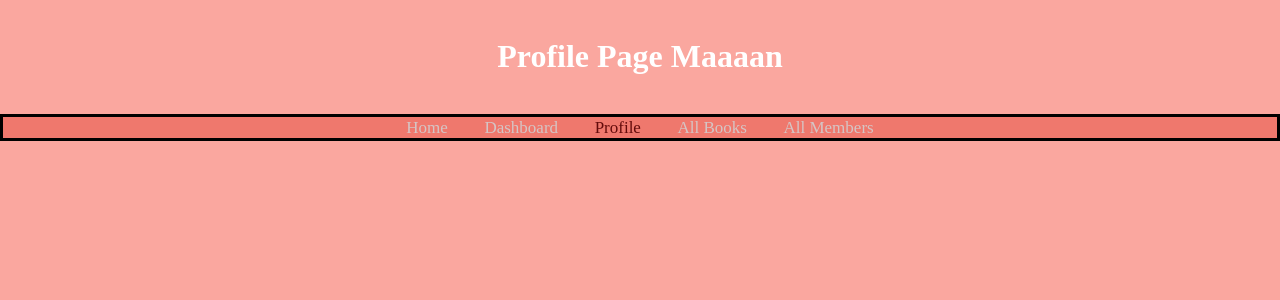
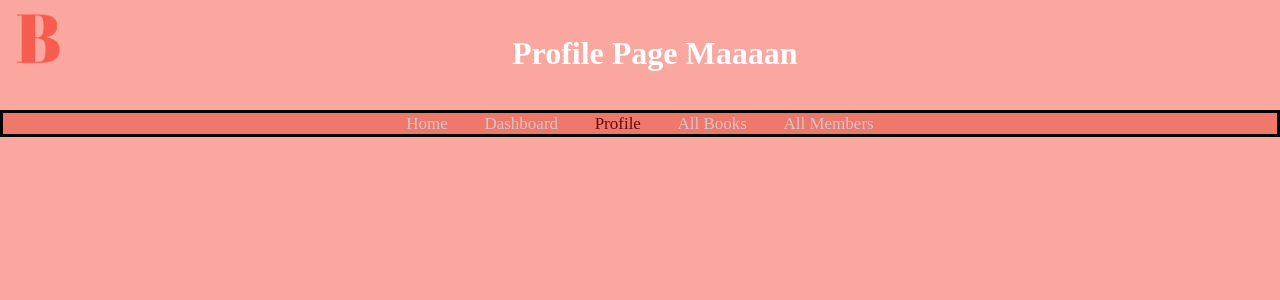
Before and after one commit to Ahmed-Ashraf-Marzouk/Booky, a PHP site: page /profile.html in a window 1280 px wide. Shown: the top 300 px of the page. Run offline with PHP 8.4, Linux system fonts and the light colour scheme.

Commit message:
Adding logo + modifiying style

```diff
--- a/css/css-for-profile-page.css
+++ b/css/css-for-profile-page.css
@@ -5,11 +5,18 @@ body {
   font-family: 'Times New Roman', Times, serif;
 }
 
+#logo-id {
+  width: 4%;
+  margin-right: 35%;
+  margin-left: 1%;
+}
+
 #profile {
-    text-align: center;
+  /* text-align: center; */
   color: white;
-    margin-top: 3%;
+  margin-top: 1%;
 }
+
 
 .topnav {
   text-align: center;
--- a/profile.html
+++ b/profile.html
@@ -17,11 +17,9 @@
 
         <header>
 
-            <div>
-
-                <h1 id="profile">Profile Page Maaaan</h1>
-
-            </div>
+            <h1 id="profile">
+                <img id="logo-id" src="media/Logo/B-removebg-preview.png" alt="a Logoooo">Profile Page Maaaan
+            </h1>
 
 
             <div class="topnav">
@@ -30,7 +28,7 @@
                 <a class="active" href="">Profile</a>
                 <a href="">All Books</a>
                 <a href="">All Members</a>
-              </div>
+            </div>
 
 
 
```
Lines whose indentation alone changed are shown as unchanged.
